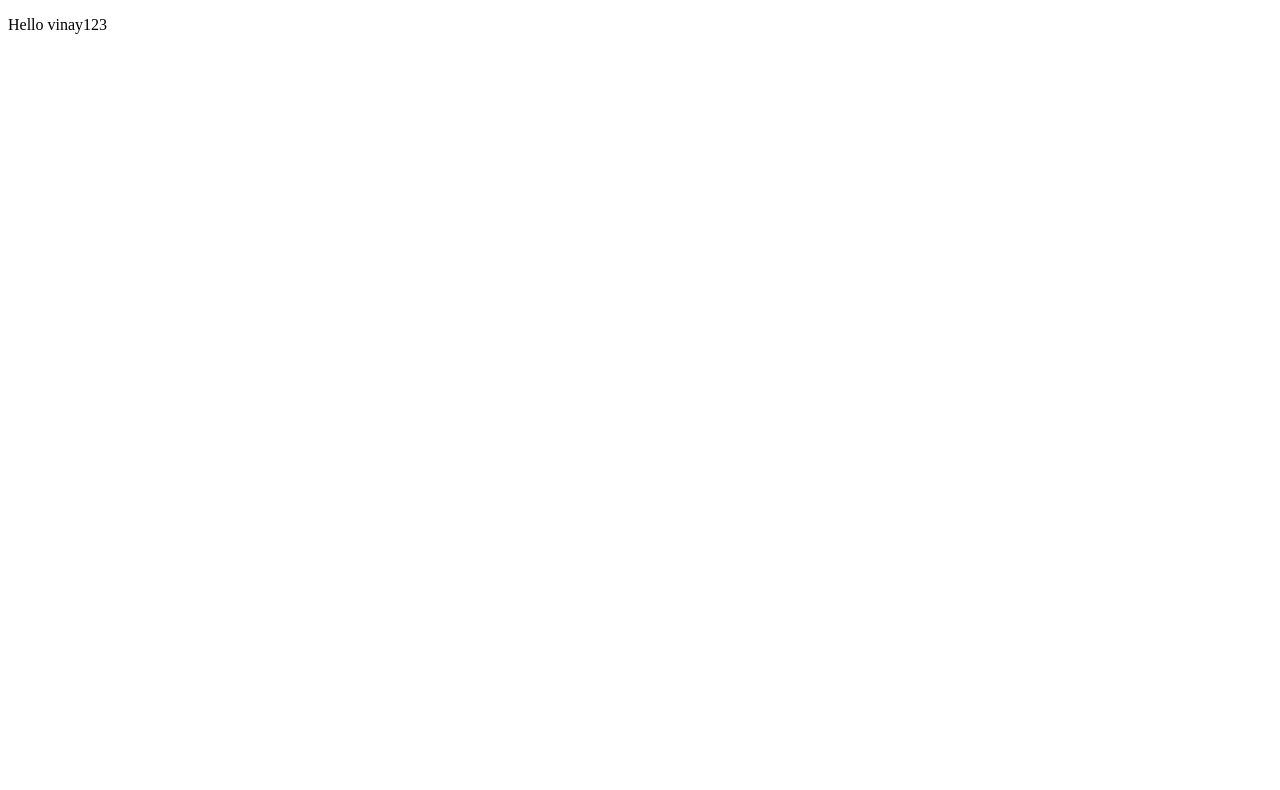
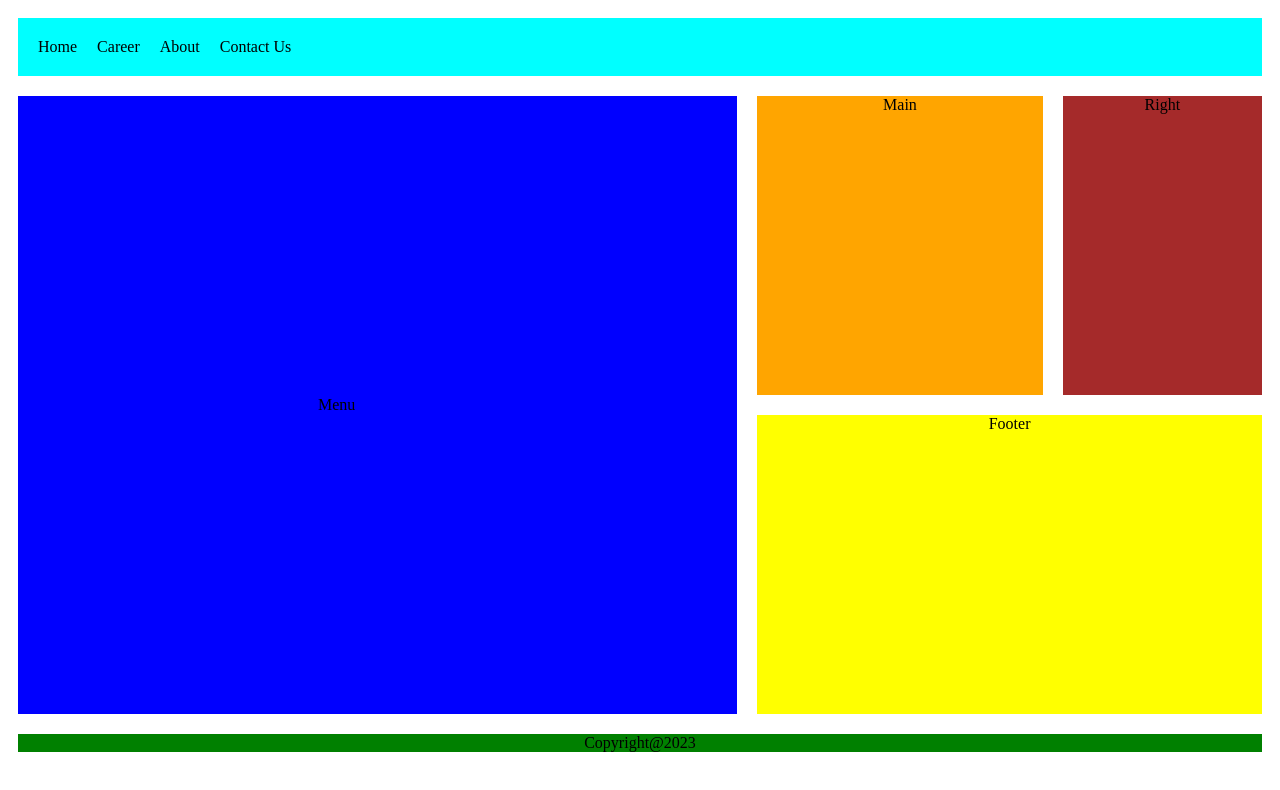
Before and after one commit to vkvinay158/Myweb, a plain HTML site: page index.html in a window 1280 px wide. Drawn offline with Linux system fonts and the light colour scheme.

Commit message:
changes added

```diff
--- a/index.html
+++ b/index.html
@@ -1,11 +1,50 @@
 <!DOCTYPE html>
-<html lang="en">
+<html>
 <head>
-    <meta charset="UTF-8">
-    <meta name="viewport" content="width=device-width, initial-scale=1.0">
-    <title>Document</title>
+<style>
+.item1 { grid-area: hello; background-color: aqua; display: flex; gap: 20px; padding: 20px; }
+.item2 { grid-area: menu; background-color: blue; padding:300px ;}
+.item3 { grid-area: main; background-color: orange;text-align: center;}
+.item4 { grid-area: right; background-color: brown;text-align: center;}
+.item5 { grid-area: footer; background-color: yellow;text-align: center;}
+.item6 { grid-area: copyright; background-color: green;text-align: center;}
+
+.grid-container {
+  display: grid;
+  grid-template-areas:
+    'hello hello hello hello hello hello'
+    'menu main main main right right'
+    'menu footer footer footer footer footer'
+    'copyright copyright copyright copyright copyright copyright';
+  gap: 20px;
+
+  padding: 10px;
+}
+
+
+
+li{
+    list-style: none;
+}
+</style>
 </head>
 <body>
-    <p>Hello vinay123</p>
+
+
+
+<div class="grid-container">
+  <div class="item1">
+    <li>Home</li>
+    <li>Career</li>
+    <li>About</li>
+    <li>Contact Us</li>
+</div>
+  <div class="item2">Menu</div>
+  <div class="item3">Main</div>
+  <div class="item4">Right</div>
+  <div class="item5">Footer</div>
+  <div class="item6">Copyright@2023</div>
+</div>
+
 </body>
 </html>
```
